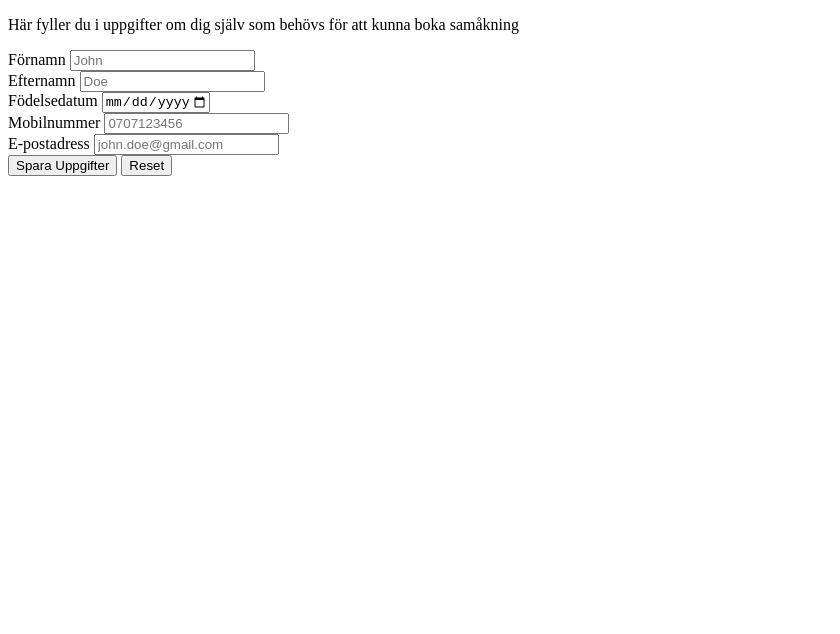
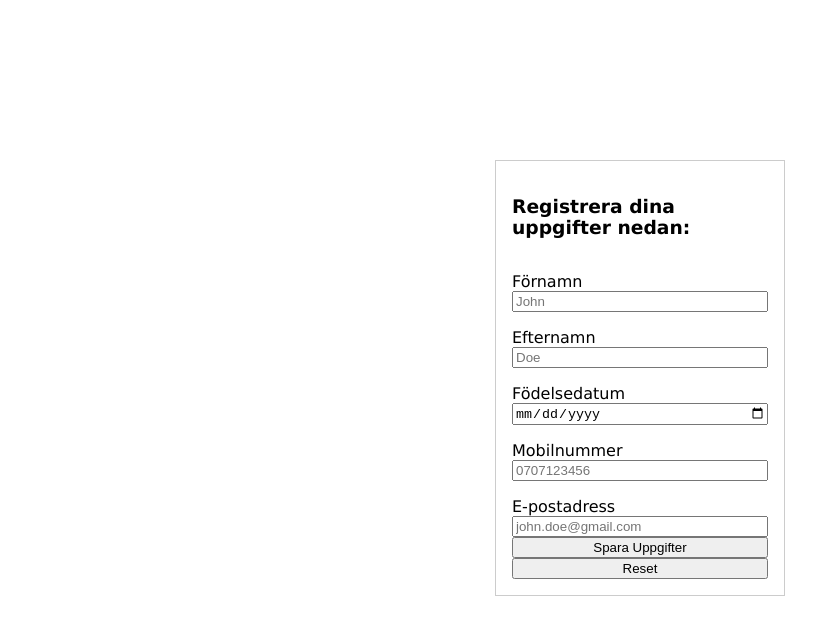
Before and after one commit to 0h4y/samakning, a website: page samakning.html in a window 1280 px wide. Shown: the whole page, without its empty margins (0-840 px from the left). Drawn offline with Linux system fonts and the light colour scheme.

Commit message:
Lite css

```diff
--- a/samakning.html
+++ b/samakning.html
@@ -8,13 +8,17 @@
     <meta name="viewport" content="width=device-width, initial-scale=1.0" />
     <title>HERO - Grundläggande info om dig</title>
     <link rel="stylesheet" href="/src/samakning.css" />
+    <link rel="stylesheet" href="/src/resenar.css"/>
 
   </head>
 
   <body>
-    <p>Här fyller du i uppgifter om dig själv som behövs för att kunna boka samåkning</p>
-    <form id="form">
+    <div class="formContainer">
+      <form id="form" class="resForm">
+        <div id="testdiv">
           <div>
+            <h3>Registrera dina uppgifter nedan:</h3>
+          </div>
 
           <div>
             <label for="fornamn">Förnamn</label>
@@ -53,6 +57,7 @@
           </div>
         </div>
       </form>
+    </div>
 
     <div id="bilreseval">
       <!--JS för att dölja dessa knappar innan man har sparat sina uppgifter-->
--- a/src/samakning.css
+++ b/src/samakning.css
@@ -5,3 +5,7 @@ a{
     color: black;
     text-decoration: none;
 }
+#testdiv div{
+    display: flex;
+    flex-direction: column;
+}
```
Lines whose indentation alone changed are shown as unchanged.
